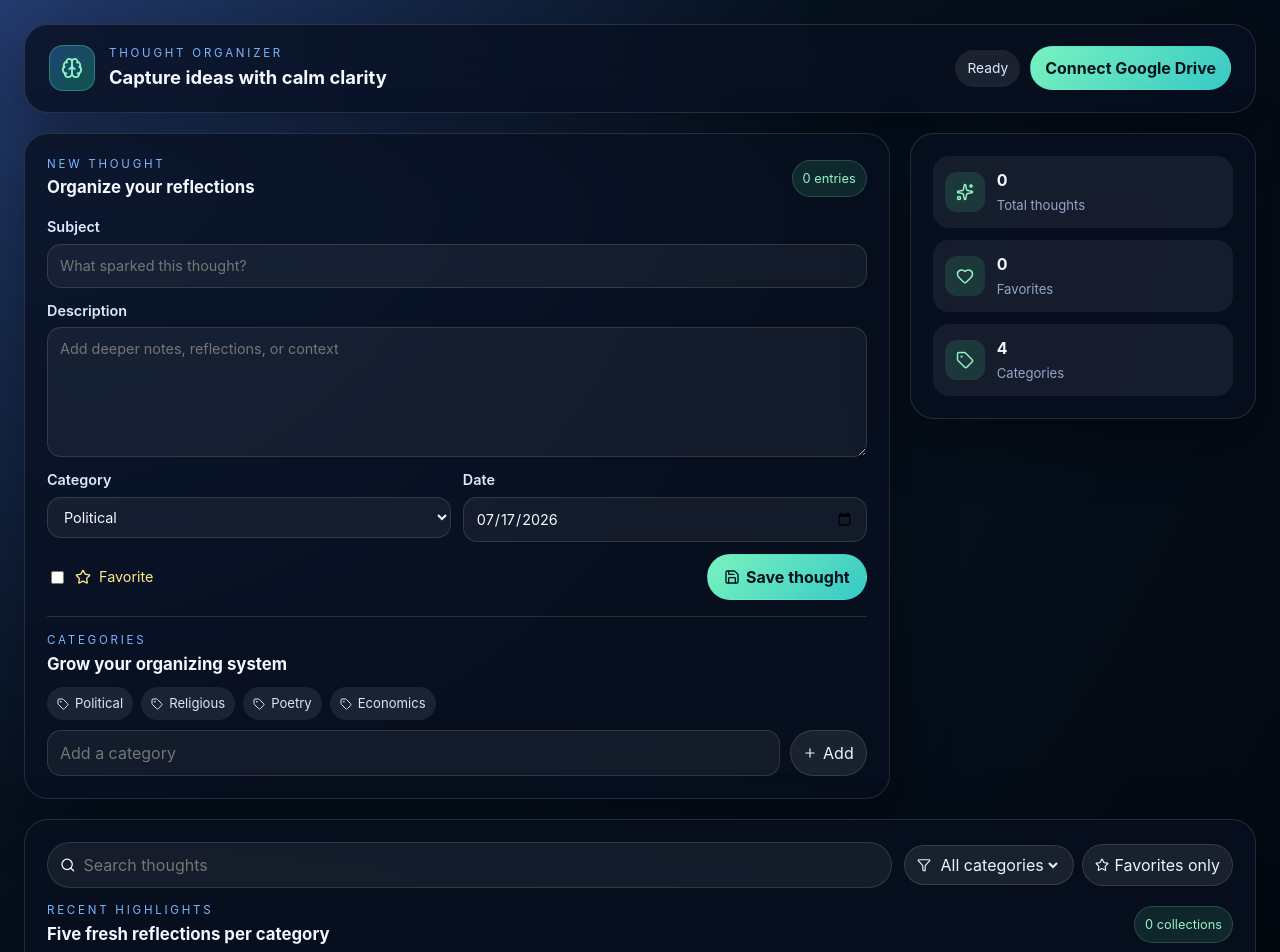
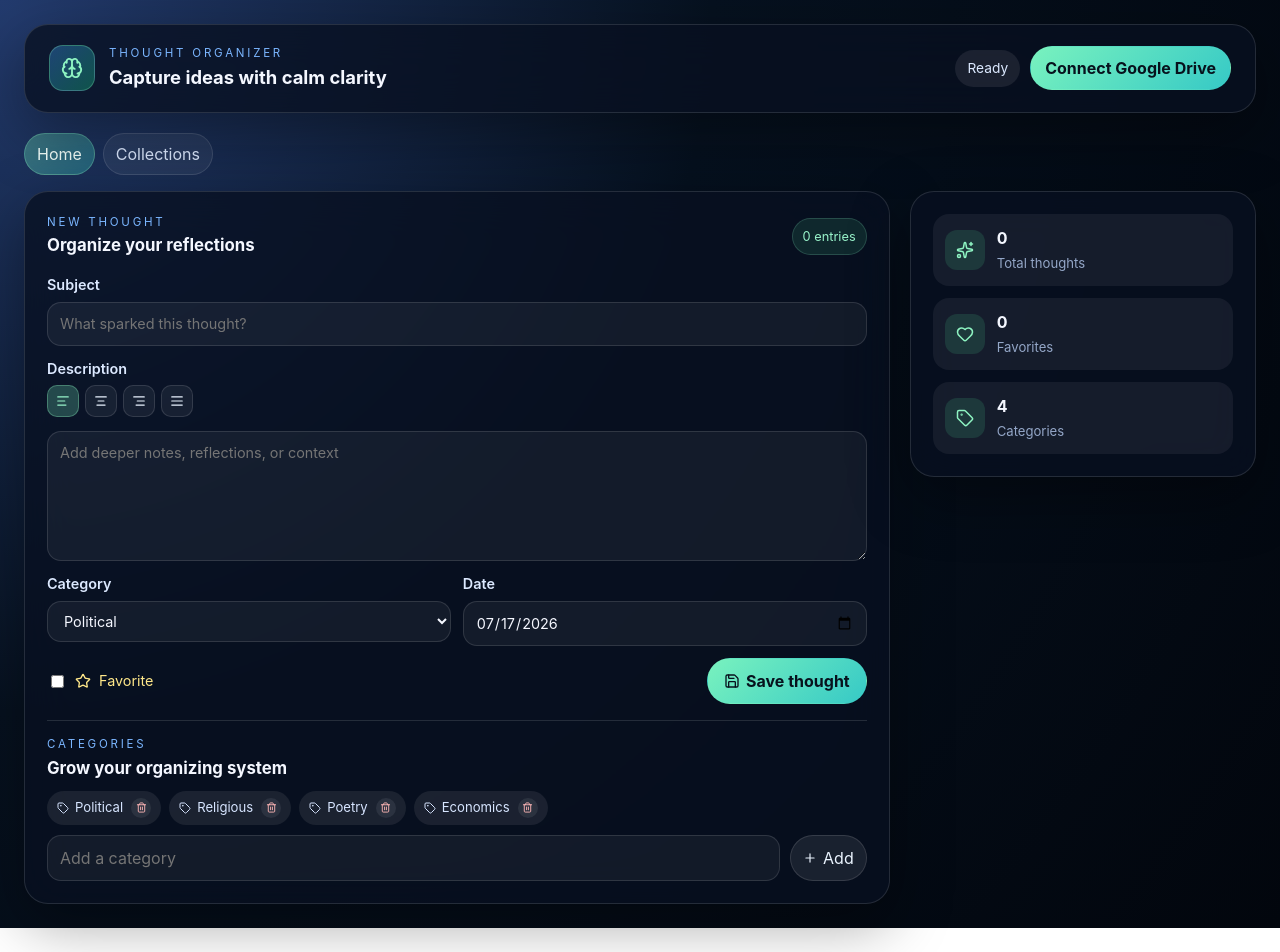
Before and after one commit to Kaiserabbas/thought-organizer, a React (Vite) app: page / in a window 1280 px wide. Shown: the top 952 px of the page. After the commit the page ends 928 px from the top, so only its background shows below. Built offline with nearby package versions, Linux system fonts and the light colour scheme.

Commit message:
Update the app styles and ligic

```diff
--- a/src/App.css
+++ b/src/App.css
@@ -189,6 +189,14 @@ h1 {
   gap: 20px;
 }
 
+.view-tabs {
+  max-width: 1280px;
+  margin: 0 auto 16px;
+  display: flex;
+  gap: 8px;
+  flex-wrap: wrap;
+}
+
 .hero-panel {
   display: grid;
   gap: 20px;
@@ -320,6 +328,44 @@ h1 {
 
 .category-pill.soft {
   background: rgba(103, 199, 255, 0.16);
+}
+
+.category-delete-button {
+  display: inline-flex;
+  align-items: center;
+  justify-content: center;
+  width: 20px;
+  height: 20px;
+  border: 0;
+  border-radius: 999px;
+  padding: 0;
+  margin-left: 2px;
+  color: #ffb7b7;
+  background: rgba(255, 255, 255, 0.08);
+}
+
+.alignment-picker {
+  display: flex;
+  gap: 6px;
+  margin-bottom: 8px;
+}
+
+.alignment-button {
+  width: 32px;
+  height: 32px;
+  border-radius: 10px;
+  border: 1px solid rgba(255, 255, 255, 0.12);
+  background: rgba(255, 255, 255, 0.06);
+  color: #eaf4ff;
+  display: inline-flex;
+  align-items: center;
+  justify-content: center;
+}
+
+.alignment-button.active {
+  background: rgba(121, 242, 190, 0.24);
+  border-color: rgba(142, 244, 194, 0.32);
+  color: #98f3ca;
 }
 
 .category-inputs {
@@ -648,6 +694,12 @@ h1 {
   gap: 12px;
 }
 
+.preview-actions {
+  display: flex;
+  align-items: center;
+  gap: 8px;
+}
+
 .preview-content {
   display: flex;
   flex-direction: column;
--- a/src/App.jsx
+++ b/src/App.jsx
@@ -19,6 +19,10 @@ import {
   Filter,
   X,
   ChevronRight,
+  AlignLeft,
+  AlignCenter,
+  AlignRight,
+  AlignJustify,
 } from 'lucide-react';
 
 // TODO: Replace with your actual client ID from Google Cloud Console
@@ -32,6 +36,7 @@ function makeBlankForm(categories) {
     category: categories[0] || DEFAULT_CATEGORIES[0],
     entryDate: new Date().toISOString().slice(0, 10),
     favorite: false,
+    descriptionAlign: 'left',
   };
 }
 
@@ -93,6 +98,7 @@ export default function App() {
   const [searchQuery, setSearchQuery] = useState('');
   const [selectedCategory, setSelectedCategory] = useState('All');
   const [favoritesOnly, setFavoritesOnly] = useState(false);
+  const [activeView, setActiveView] = useState('home');
   const [newCategoryName, setNewCategoryName] = useState('');
   const [status, setStatus] = useState('Ready');
   const [fileId, setFileId] = useState(null);
@@ -241,6 +247,7 @@ export default function App() {
       category: formData.category || categories[0] || DEFAULT_CATEGORIES[0],
       entryDate: formData.entryDate || new Date().toISOString().slice(0, 10),
       favorite: Boolean(formData.favorite),
+      descriptionAlign: formData.descriptionAlign || 'left',
       createdAt: Date.now(),
     };
 
@@ -269,8 +276,30 @@ export default function App() {
     }
   };
 
+  const deleteCategory = async (categoryName) => {
+    const nextCategories = categories.filter((category) => category !== categoryName);
+    const fallbackCategories = nextCategories.length ? nextCategories : DEFAULT_CATEGORIES;
+    const fallbackCategory = fallbackCategories[0] || 'General';
+    const updatedThoughts = thoughts.map((thought) => (
+      thought.category === categoryName ? { ...thought, category: fallbackCategory } : thought
+    ));
+
+    setCategories(fallbackCategories);
+    setThoughts(updatedThoughts);
+    if (selectedCategory === categoryName) {
+      setSelectedCategory('All');
+    }
+    setFormData((current) => ({ ...current, category: current.category === categoryName ? fallbackCategory : current.category }));
+    setStatus('Category removed');
+
+    if (token) {
+      await syncWithDrive(updatedThoughts, fallbackCategories);
+    }
+  };
+
   const toggleFavorite = (id) => {
     setThoughts((current) => current.map((thought) => (thought.id === id ? { ...thought, favorite: !thought.favorite } : thought)));
+    setSelectedThought((current) => (current?.id === id ? { ...current, favorite: !current.favorite } : current));
   };
 
   const deleteThought = (id) => {
@@ -296,7 +325,7 @@ export default function App() {
   };
   const groupedRecentThoughts = categories
     .map((category) => {
-      const items = thoughts
+      const items = visibleThoughts
         .filter((thought) => thought.category === category)
         .sort((left, right) => Number(right.createdAt || right.timestamp || 0) - Number(left.createdAt || left.timestamp || 0))
         .slice(0, 5);
@@ -340,7 +369,17 @@ export default function App() {
         </div>
       </header>
 
+      <div className="view-tabs" role="tablist" aria-label="Primary views">
+        <button type="button" className={`tab-pill ${activeView === 'home' ? 'active' : ''}`} onClick={() => setActiveView('home')}>
+          Home
+        </button>
+        <button type="button" className={`tab-pill ${activeView === 'collections' ? 'active' : ''}`} onClick={() => setActiveView('collections')}>
+          Collections
+        </button>
+      </div>
+
       <main className="dashboard">
+        {activeView === 'home' ? (
           <section className="hero-panel">
             <div className="capture-card">
             <div className="section-heading">
@@ -363,11 +402,26 @@ export default function App() {
 
               <label className="field">
                 <span>Description</span>
+                <div className="alignment-picker" role="toolbar" aria-label="Description alignment">
+                  <button type="button" className={`alignment-button ${formData.descriptionAlign === 'left' ? 'active' : ''}`} onClick={() => setFormData((current) => ({ ...current, descriptionAlign: 'left' }))} aria-label="Align left">
+                    <AlignLeft size={14} />
+                  </button>
+                  <button type="button" className={`alignment-button ${formData.descriptionAlign === 'center' ? 'active' : ''}`} onClick={() => setFormData((current) => ({ ...current, descriptionAlign: 'center' }))} aria-label="Align center">
+                    <AlignCenter size={14} />
+                  </button>
+                  <button type="button" className={`alignment-button ${formData.descriptionAlign === 'right' ? 'active' : ''}`} onClick={() => setFormData((current) => ({ ...current, descriptionAlign: 'right' }))} aria-label="Align right">
+                    <AlignRight size={14} />
+                  </button>
+                  <button type="button" className={`alignment-button ${formData.descriptionAlign === 'justify' ? 'active' : ''}`} onClick={() => setFormData((current) => ({ ...current, descriptionAlign: 'justify' }))} aria-label="Justify text">
+                    <AlignJustify size={14} />
+                  </button>
+                </div>
                 <textarea
                   rows="5"
                   value={formData.description}
                   onChange={(event) => setFormData((current) => ({ ...current, description: event.target.value }))}
                   placeholder="Add deeper notes, reflections, or context"
+                  style={{ textAlign: formData.descriptionAlign || 'left', direction: formData.descriptionAlign === 'right' ? 'rtl' : 'ltr' }}
                 />
               </label>
 
@@ -423,6 +477,9 @@ export default function App() {
                 {categories.map((category) => (
                   <span key={category} className="category-pill">
                     <Tag size={12} /> {category}
+                    <button type="button" className="category-delete-button" onClick={() => deleteCategory(category)} aria-label={`Delete category ${category}`}>
+                      <Trash2 size={11} />
+                    </button>
                   </span>
                 ))}
               </div>
@@ -469,7 +526,7 @@ export default function App() {
               </div>
             </div>
           </section>
-
+        ) : (
           <section className="library-panel">
           <div className="toolbar">
             <label className="search-box">
@@ -503,7 +560,6 @@ export default function App() {
             <div className="section-heading small">
               <div>
                 <p className="eyebrow">Recent highlights</p>
-                <h3>Five fresh reflections per category</h3>
               </div>
               <div className="chip">{selectedCategory === 'All' ? `${groupedRecentThoughts.length} collections` : 'Focused view'}</div>
             </div>
@@ -604,6 +660,7 @@ export default function App() {
               )}
             </div>
           </section>
+        )}
       </main>
 
       {selectedThought && (
@@ -614,12 +671,28 @@ export default function App() {
                 <p className="eyebrow">Full screen preview</p>
                 <h3>{selectedThought.subject || 'Untitled thought'}</h3>
               </div>
+              <div className="preview-actions">
+                <button type="button" className="icon-button" onClick={(event) => {
+                  event.stopPropagation();
+                  toggleFavorite(selectedThought.id);
+                }} aria-label="Toggle favorite in preview">
+                  <Star size={18} className={selectedThought.favorite ? 'filled' : ''} />
+                </button>
+                <button type="button" className="icon-button" onClick={(event) => {
+                  event.stopPropagation();
+                  deleteThought(selectedThought.id);
+                }} aria-label="Delete thought in preview">
+                  <Trash2 size={18} />
+                </button>
                 <button type="button" className="icon-button" onClick={() => setSelectedThought(null)} aria-label="Close preview">
                   <X size={18} />
                 </button>
               </div>
+            </div>
             <div className="preview-content">
-              <p className="preview-description">{selectedThought.description || 'No description added yet.'}</p>
+              <p className="preview-description" style={{ textAlign: selectedThought.descriptionAlign || 'left', direction: selectedThought.descriptionAlign === 'right' ? 'rtl' : 'ltr' }}>
+                {selectedThought.description || 'No description added yet.'}
+              </p>
               <div className="preview-meta-list">
                 <div className="preview-meta-item">
                   <span>Category</span>
```
Also changed, not shown: 1 other file (tests, documents, lock files or other folders). Lines whose indentation alone changed are shown as unchanged.
